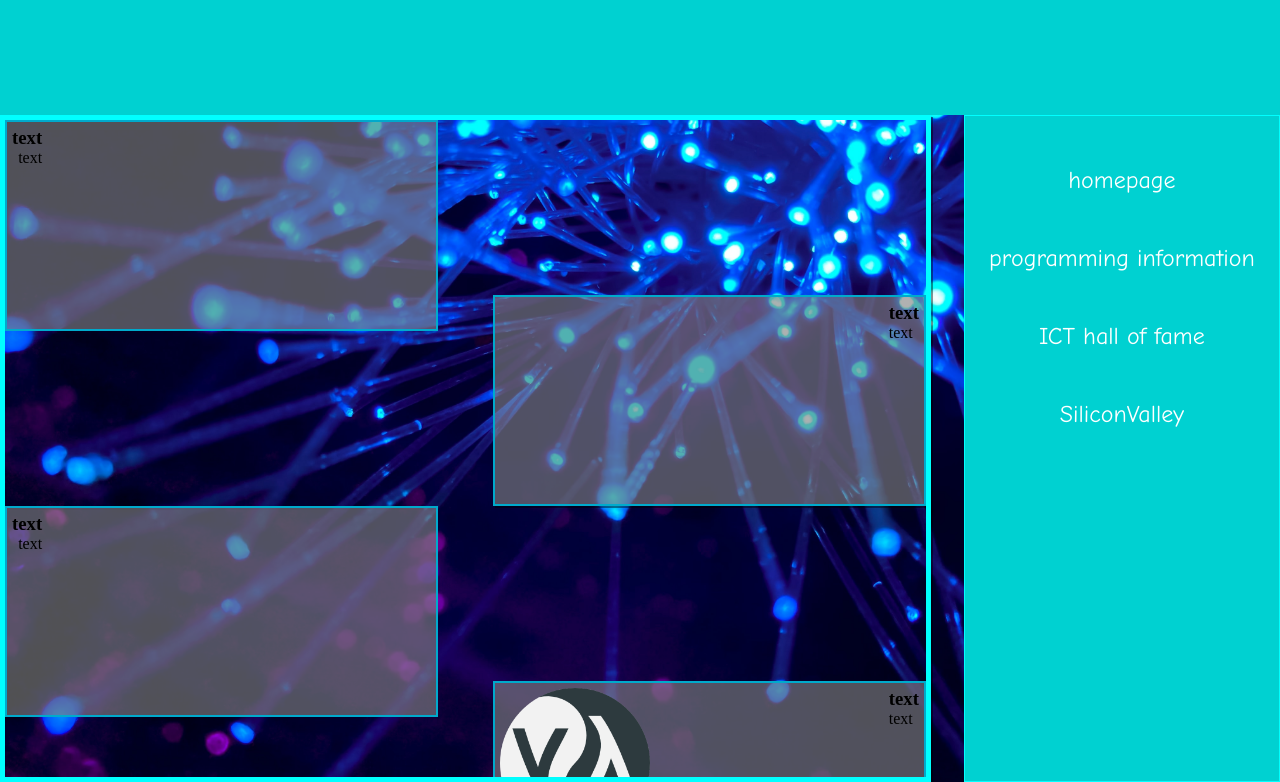
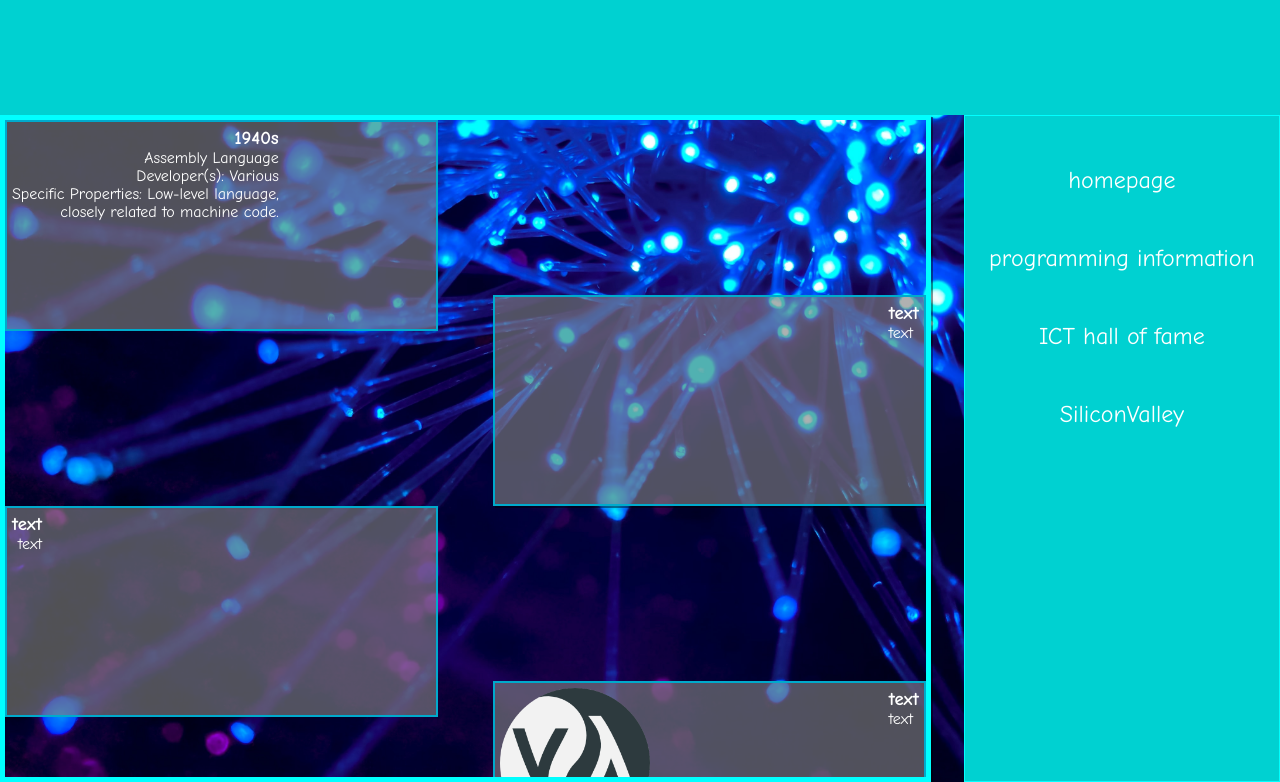
Before and after one commit to Jorisandco/technowire, a plain HTML site: page programing.html in a window 1280 px wide. Shown: the part 18-800 px from the top of the page. Drawn offline with Linux system fonts and the light colour scheme.

Commit message:
fixed bug where text in time line wasn't allowed to be cool
made the text in timeline comic sans

```diff
--- a/programing.html
+++ b/programing.html
@@ -32,15 +32,18 @@
         </div>
         <div class="timeline">
             <div class="colour"></div>
-            <div class="first-info-thingy-text">
+            <div class="first-info-thingy-text text">
                 <div class="text-box">
                     <div class="image_container">
                         <img src="images/Assembly Language.png" alt="">
                     </div>
                     <div class="textcontainer">
 
-                        <h3>text</h3>
-                        <p>text</p>
+                        <h3>1940s</h3>
+                        <p>
+                            Assembly Language<br>
+                            Developer(s): Various<br>
+                            Specific Properties: Low-level language,<br> closely related to machine code.</p>
                     </div>
                 </div>
                 <div class="text-box">
@@ -94,7 +97,7 @@
                     </div>
                 </div>
             </div>
-            <div class="second-info-thingy-text">
+            <div class="second-info-thingy-text text">
                 <div class="text-box2">
                     <div class="image_container2">
                         <img src="images/Fortran-logo.jpg" alt="">
```
